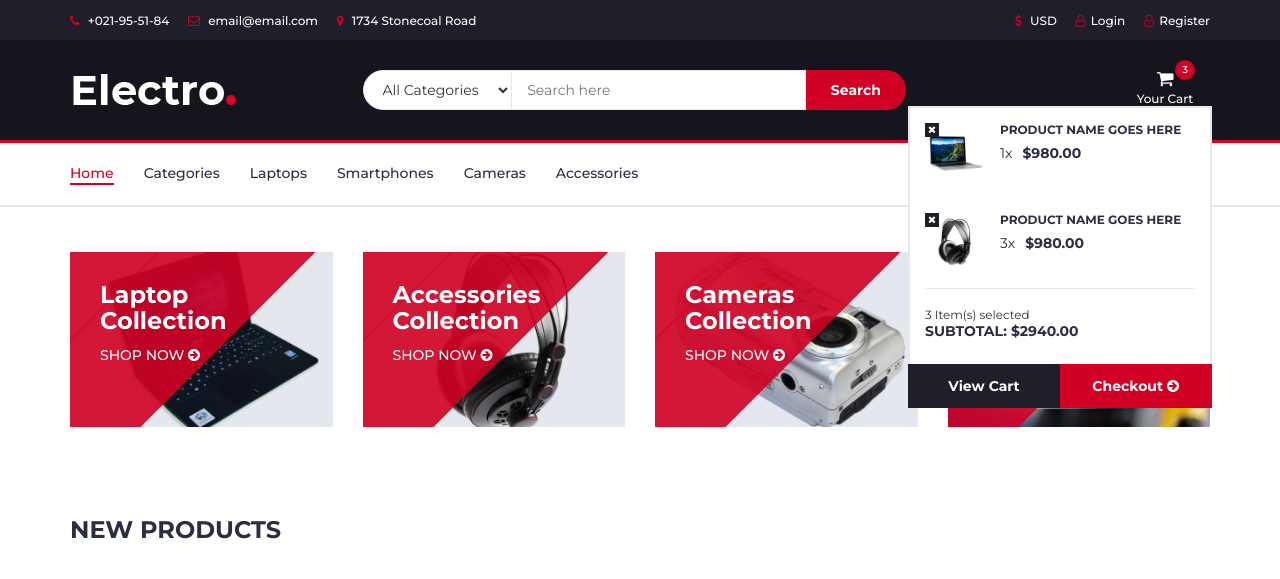
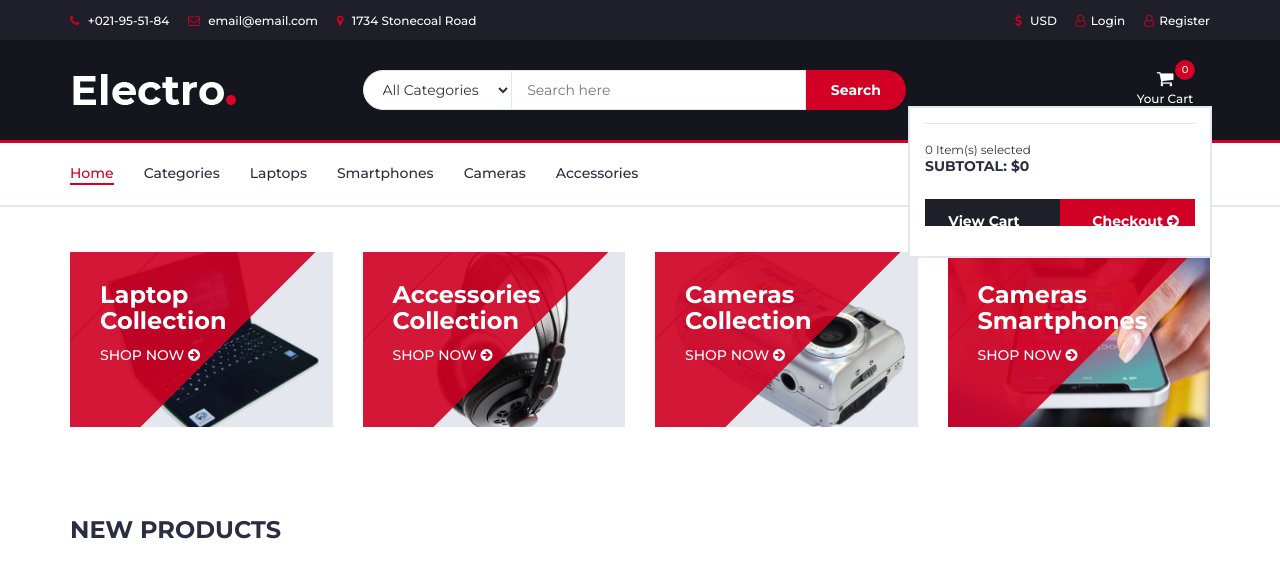
Before and after one commit to StoianBodurov/electro-shop, a Django app: page / in a window 1280 px wide, after a click that opens the changed part. Shown: the top 579 px of the page. Run offline with Django 4.2, Linux system fonts and the light colour scheme; tables that the repository leaves empty hold one stand-in row (values such as "Sample post"); grey boxes marked "Sample" are stand-in pictures; some libraries are stand-ins or nearby versions.

Commit message:
Created inclusion_tag /user_card/

```diff
--- /dev/null
+++ b/electroshop/store_app/templatetags/user_card.py
@@ -0,0 +1,17 @@
+from django import template
+from django.db.models import Sum
+
+from electroshop.store_app.models import Item, Order
+
+register = template.Library()
+
+
+def get_order_total_price(products):
+    return sum(item.item.price * item.quantity for item in products)
+
+
+@register.inclusion_tag('custom_tags_template/user_card.html')
+def user_card(user):
+    orders = Order.objects.filter(user_id=user.id, status='added')
+    total_price = round(get_order_total_price(orders), 2)
+    return {'orders': orders, 'total_price': total_price}
--- a/templates/common/header.html
+++ b/templates/common/header.html
@@ -1,4 +1,5 @@
 {% load static %}
+{% load user_card %}
 <header>
     <!-- TOP HEADER -->
     <div id="top-header">
@@ -56,46 +57,47 @@
                         <!-- /Wishlist -->
 
                         <!-- Cart -->
-                        <div class="dropdown">
-                            <a class="dropdown-toggle" data-toggle="dropdown" aria-expanded="true">
-                                <i class="fa fa-shopping-cart"></i>
-                                <span>Your Cart</span>
-                                <div class="qty">3</div>
-                            </a>
-                            <div class="cart-dropdown">
-                                <div class="cart-list">
-                                    <div class="product-widget">
-                                        <div class="product-img">
-                                            <img src="./img/product01.png" alt="">
-                                        </div>
-                                        <div class="product-body">
-                                            <h3 class="product-name"><a href="#">product name goes here</a></h3>
-                                            <h4 class="product-price"><span class="qty">1x</span>$980.00</h4>
-                                        </div>
-                                        <button class="delete"><i class="fa fa-close"></i></button>
-                                    </div>
-
-                                    <div class="product-widget">
-                                        <div class="product-img">
-                                            <img src="./img/product02.png" alt="">
-                                        </div>
-                                        <div class="product-body">
-                                            <h3 class="product-name"><a href="#">product name goes here</a></h3>
-                                            <h4 class="product-price"><span class="qty">3x</span>$980.00</h4>
-                                        </div>
-                                        <button class="delete"><i class="fa fa-close"></i></button>
-                                    </div>
-                                </div>
-                                <div class="cart-summary">
-                                    <small>3 Item(s) selected</small>
-                                    <h5>SUBTOTAL: $2940.00</h5>
-                                </div>
-                                <div class="cart-btns">
-                                    <a href="#">View Cart</a>
-                                    <a href="#">Checkout <i class="fa fa-arrow-circle-right"></i></a>
-                                </div>
-                            </div>
-                        </div>
+                        {% user_card user %}
+{#                        <div class="dropdown">#}
+{#                            <a class="dropdown-toggle" data-toggle="dropdown" aria-expanded="true">#}
+{#                                <i class="fa fa-shopping-cart"></i>#}
+{#                                <span>Your Cart</span>#}
+{#                                <div class="qty">3</div>#}
+{#                            </a>#}
+{#                            <div class="cart-dropdown">#}
+{#                                <div class="cart-list">#}
+{#                                    <div class="product-widget">#}
+{#                                        <div class="product-img">#}
+{#                                            <img src="./img/product01.png" alt="">#}
+{#                                        </div>#}
+{#                                        <div class="product-body">#}
+{#                                            <h3 class="product-name"><a href="#">product name goes here</a></h3>#}
+{#                                            <h4 class="product-price"><span class="qty">1x</span>$980.00</h4>#}
+{#                                        </div>#}
+{#                                        <button class="delete"><i class="fa fa-close"></i></button>#}
+{#                                    </div>#}
+{##}
+{#                                    <div class="product-widget">#}
+{#                                        <div class="product-img">#}
+{#                                            <img src="./img/product02.png" alt="">#}
+{#                                        </div>#}
+{#                                        <div class="product-body">#}
+{#                                            <h3 class="product-name"><a href="#">product name goes here</a></h3>#}
+{#                                            <h4 class="product-price"><span class="qty">3x</span>$980.00</h4>#}
+{#                                        </div>#}
+{#                                        <button class="delete"><i class="fa fa-close"></i></button>#}
+{#                                    </div>#}
+{#                                </div>#}
+{#                                <div class="cart-summary">#}
+{#                                    <small>3 Item(s) selected</small>#}
+{#                                    <h5>SUBTOTAL: $2940.00</h5>#}
+{#                                </div>#}
+{#                                <div class="cart-btns">#}
+{#                                    <a href="#">View Cart</a>#}
+{#                                    <a href="#">Checkout <i class="fa fa-arrow-circle-right"></i></a>#}
+{#                                </div>#}
+{#                            </div>#}
+{#                        </div>#}
                         <!-- /Cart -->
 
                         <!-- Menu Toogle -->
--- /dev/null
+++ b/templates/custom_tags_template/user_card.html
@@ -0,0 +1,31 @@
+<div class="dropdown">
+    <a class="dropdown-toggle" data-toggle="dropdown" aria-expanded="true">
+        <i class="fa fa-shopping-cart"></i>
+        <span>Your Cart</span>
+        <div class="qty">{{ orders.count }}</div>
+    </a>
+    <div class="cart-dropdown">
+        <div class="cart-list">
+            {% for order in orders %}
+            <div class="product-widget">
+                <div class="product-img">
+                    <img src="{{ order.item.image.url }}" alt="">
+                </div>
+                <div class="product-body">
+                    <h3 class="product-name"><a href="#">{{ order.item.brand }}-{{ order.item.model }}</a></h3>
+                    <h4 class="product-price"><span class="qty">{{ order.quantity }}x</span>${{ order.item.price }}</h4>
+                </div>
+                <button class="delete"><i class="fa fa-close"></i></button>
+            </div>
+            {% endfor %}
+
+        <div class="cart-summary">
+            <small>{{ orders.count }} Item(s) selected</small>
+            <h5>SUBTOTAL: ${{ total_price }}</h5>
+        </div>
+        <div class="cart-btns">
+            <a href="#">View Cart</a>
+            <a href="#">Checkout <i class="fa fa-arrow-circle-right"></i></a>
+        </div>
+    </div>
+</div>
```
Also changed, not shown: electroshop/store_app/templatetags/__init__.py (added).
